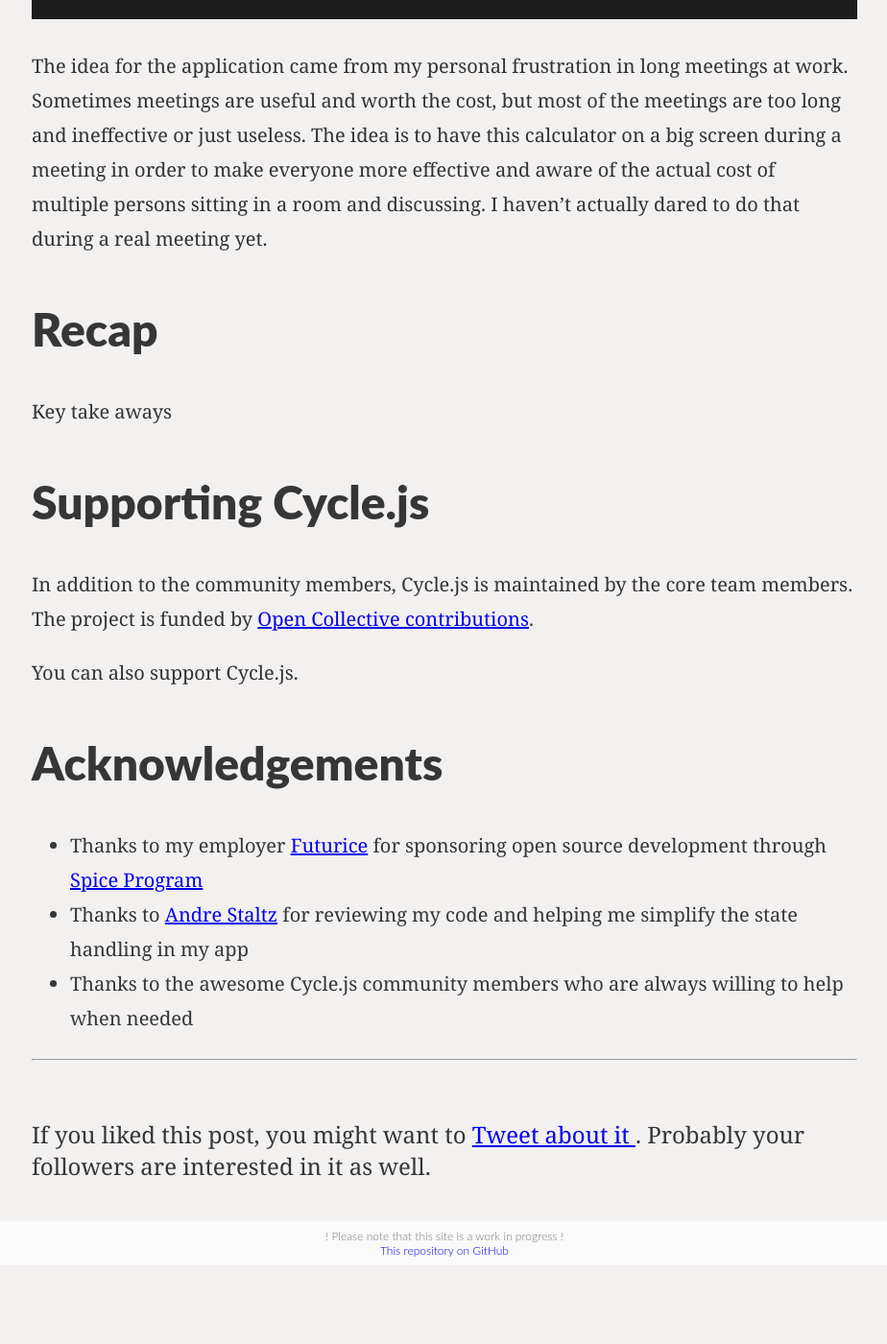
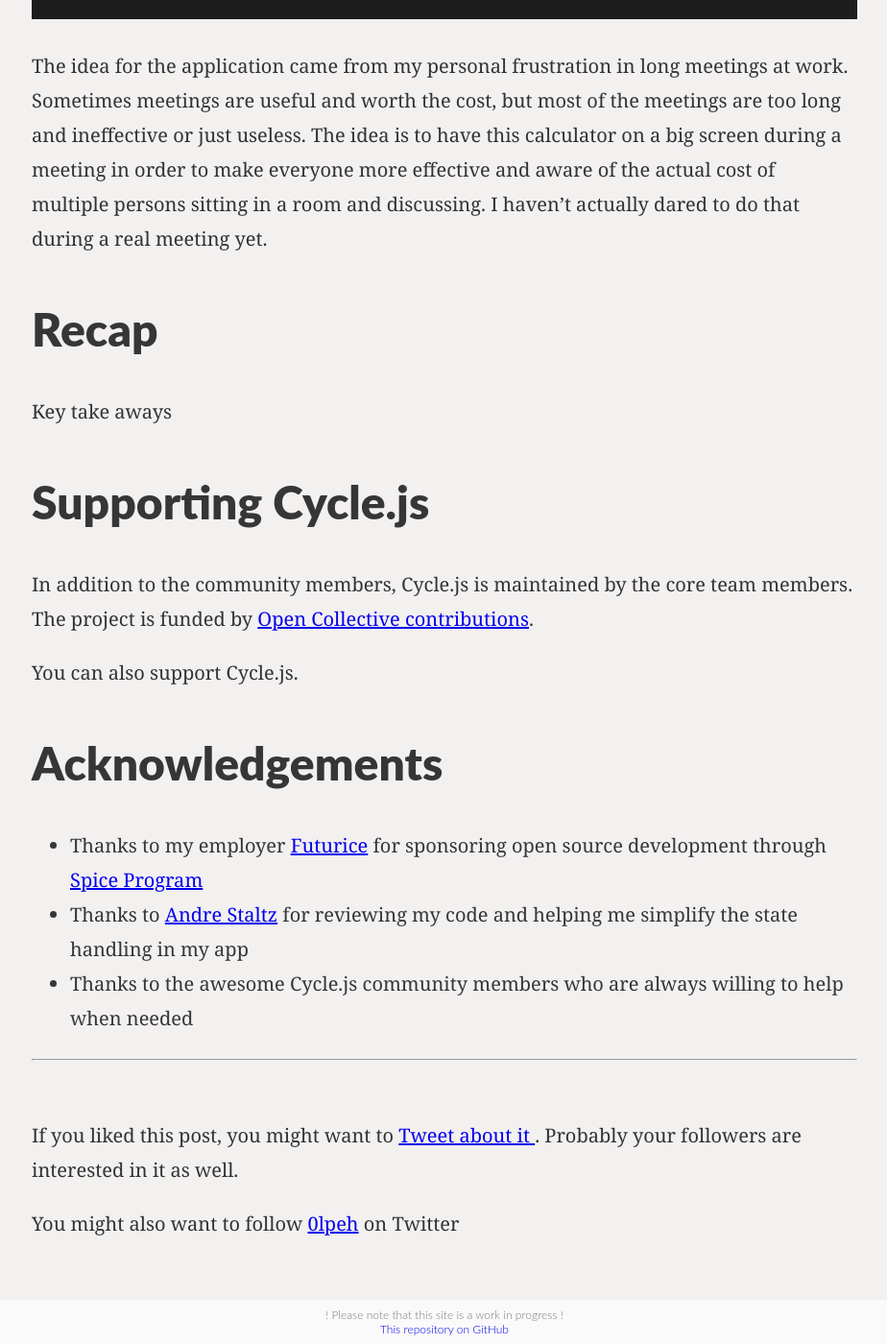
Before and after one commit to olpeh/olpeh.github.io, a Jekyll site: the page built from _drafts/2018-03-11-i-learned-frp-by-learning-cyclejs.md, in a window 1280 px wide and 1400 px high, scrolled down 6693 px. Shown: the whole window at 96% size, without its empty margins (177-1101 px from the left). Built offline with Jekyll 4.4.1, drawn with Linux system fonts in a browser that asks for light colours; before the commit the page ends 8011 px from its top, so only the background shows below that.

Commit message:
Add twitter follow link

```diff
--- a/_drafts/2018-03-11-i-learned-frp-by-learning-cyclejs.md
+++ b/_drafts/2018-03-11-i-learned-frp-by-learning-cyclejs.md
@@ -4,6 +4,7 @@ date: 2018-03-10 00:00:00 Z
 layout: post
 excerpt: "An introduction to Cycle.js and a story of what I learned while building Meeting Price Calculator"
 author: "Olavi Haapala"
+author_twitter: "0lpeh"
 thumbnail: "/images/02-frp-cyclejs/cyclejs.svg"
 ---
 
--- a/_includes/drafts.html
+++ b/_includes/drafts.html
@@ -3,7 +3,7 @@
   <ul class="post-list">
     {% for page in site.drafts %}
     <li class='post'>
-      <a href="{{ page.url }}">
+      <a class="post-full-page-link" href="{{ page.url }}">
         {% include post-header.html %}
       </a>
     </li>
--- a/_includes/post-footer.html
+++ b/_includes/post-footer.html
@@ -1,8 +1,15 @@
 <hr>
 <div class="post-footer">
-    If you liked this post, you might want to
-    <a href="https://twitter.com/intent/tweet?original_referer={{site.url}}{{page.url}}&amp;text={{ page.title }}&amp;url={{site.url}}{{page.url}}&amp;via=0lpeh" rel="nofollow" target="_blank">
-        Tweet about it
-    </a>.
-    Probably your followers are interested in it as well.
+    <p>
+        If you liked this post, you might want to
+        <a href="https://twitter.com/intent/tweet?original_referer={{site.url}}{{page.url}}&amp;text={{ page.title }}&amp;url={{site.url}}{{page.url}}&amp;via={{ page.author_twitter }}" rel="nofollow" target="_blank">
+            Tweet about it
+        </a>.
+        Probably your followers are interested in it as well.
+    </p>
+    <p>
+        You might also want to follow
+        <a href="https://twitter.com/{{ page.author_twitter }}" rel="nofollow" target="_blank">{{ page.author_twitter }}</a>
+        on Twitter
+    </p>
 </div>
--- a/_includes/posts.html
+++ b/_includes/posts.html
@@ -3,7 +3,7 @@
   <ul class="post-list">
     {% for page in site.posts %}
     <li class='post'>
-      <a href="{{ page.url }}">
+      <a class="post-full-page-link" href="{{ page.url }}">
         {% include post-header.html %}
       </a>
     </li>
--- a/css/main.css
+++ b/css/main.css
@@ -74,7 +74,7 @@ main {
   color: rgb(54, 54, 54);
 }
 
-.post-list .post a {
+.post-list .post .post-full-page-link {
   text-decoration: none;
   box-shadow: 4px 4px 16px 0px rgb(134, 138, 138);
   padding: 40px;
@@ -82,7 +82,7 @@ main {
   background: white;
 }
 
-.post-list .post a .post-title {
+.post-list .post .post-full-page-link .post-title {
   margin-top: 0;
   font-size: 3rem;
   line-height: 3.5rem;
```
Also changed, not shown: _posts/2017-11-19-hello-world.md (+1 -0 lines).
